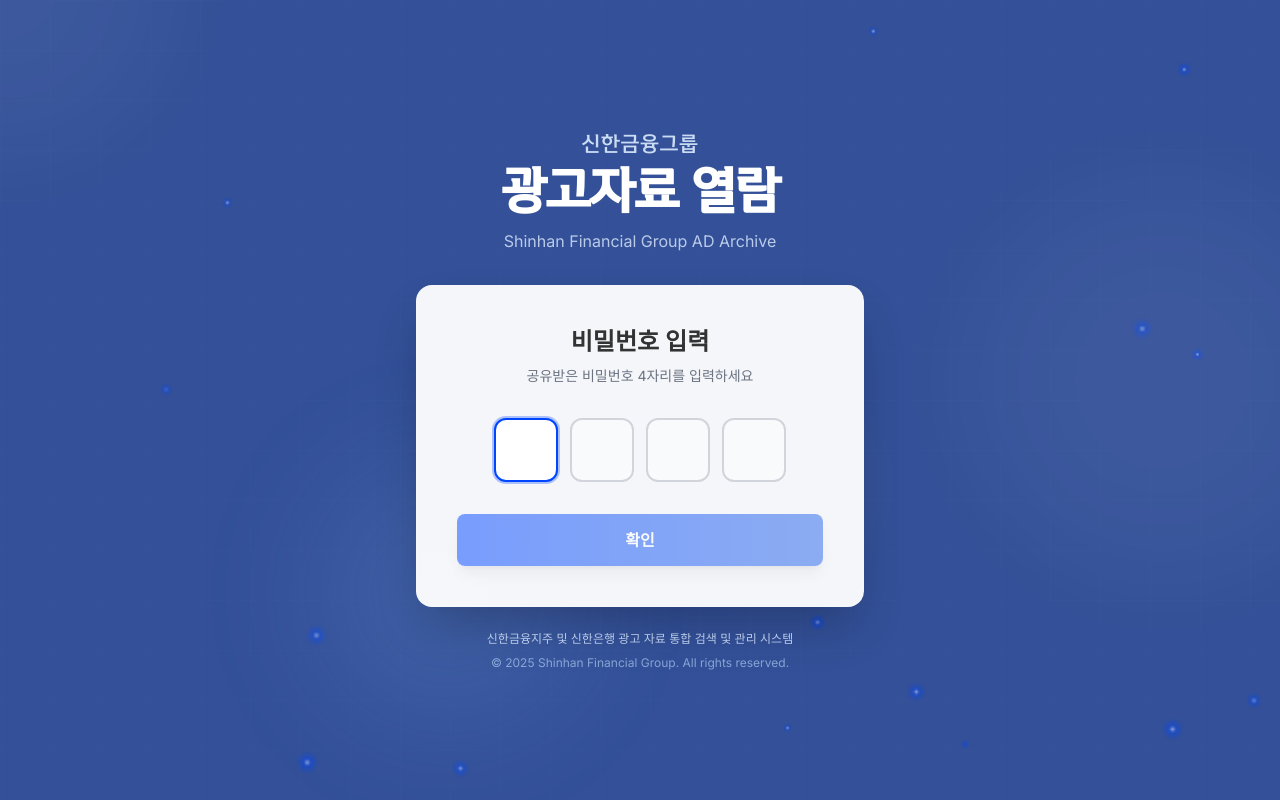
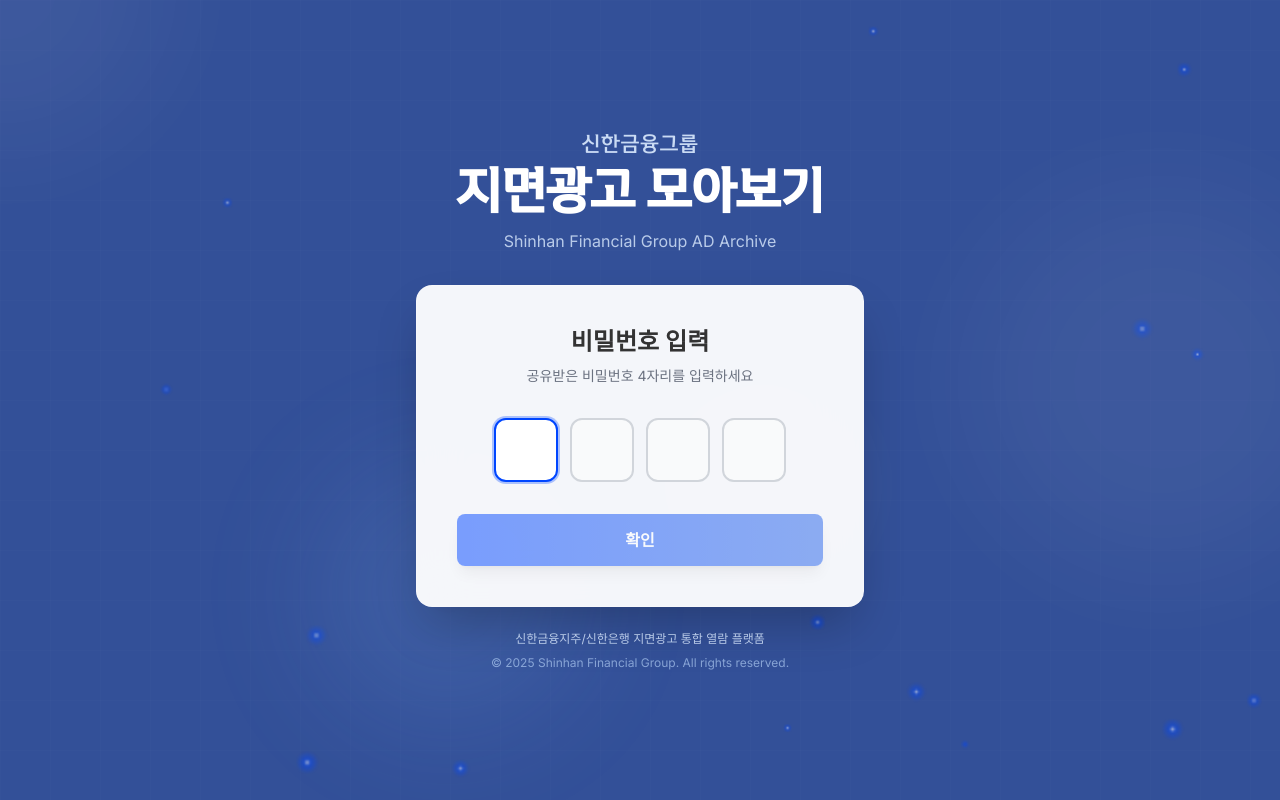
Before and after one commit to successbank/shinhandb, a Next.js app in the folder frontend/: page /share/1 in a window 1280 px wide. Built offline with nearby package versions, Linux system fonts and the light colour scheme.

Commit message:
닫기버튼 x수정

```diff
--- a/frontend/src/app/share/[shareId]/page.tsx
+++ b/frontend/src/app/share/[shareId]/page.tsx
@@ -527,7 +527,7 @@
                 신한금융그룹
               </div>
               <h1 className="text-4xl md:text-5xl font-bold text-white mb-4 tracking-tight leading-tight">
-                광고자료 열람
+                지면광고 모아보기
               </h1>
             </div>
             <p className="text-blue-100 text-sm md:text-base opacity-80">
@@ -618,7 +618,7 @@
             }`}
           >
             <p className="text-center text-xs text-blue-100 mt-6 opacity-80">
-              신한금융지주 및 신한은행 광고 자료 통합 검색 및 관리 시스템
+              신한금융지주/신한은행 지면광고 통합 열람 플랫폼
             </p>
             <p className="text-center text-xs text-blue-200 mt-2 opacity-60">
               © 2025 Shinhan Financial Group. All rights reserved.
@@ -722,7 +722,7 @@
           <h1 className="text-3xl md:text-4xl font-bold text-white mb-2">
             신한금융그룹
           </h1>
-          <p className="text-blue-100">광고자료 열람 시스템</p>
+          <p className="text-blue-100">지면광고 모아보기</p>
         </div>
 
         {loading && (
@@ -1400,7 +1400,7 @@
             className="fixed top-4 right-4 md:right-auto md:left-4 text-white text-sm md:text-base font-medium hover:bg-white/30 z-50 px-4 py-2 md:px-5 md:py-2.5 bg-white/20 rounded-lg backdrop-blur-sm shadow-lg"
             style={{ boxShadow: '0 4px 15px rgba(0,0,0,0.3)' }}
           >
-            닫기
+            ×
           </button>
 
           {/* 헤더 */}
```
